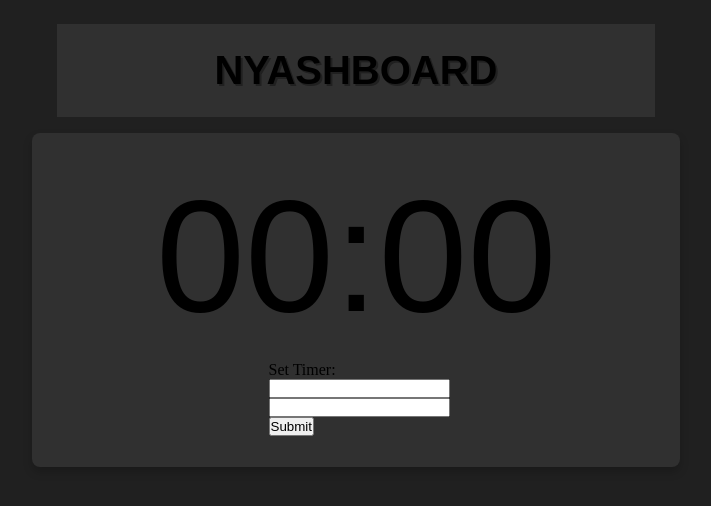
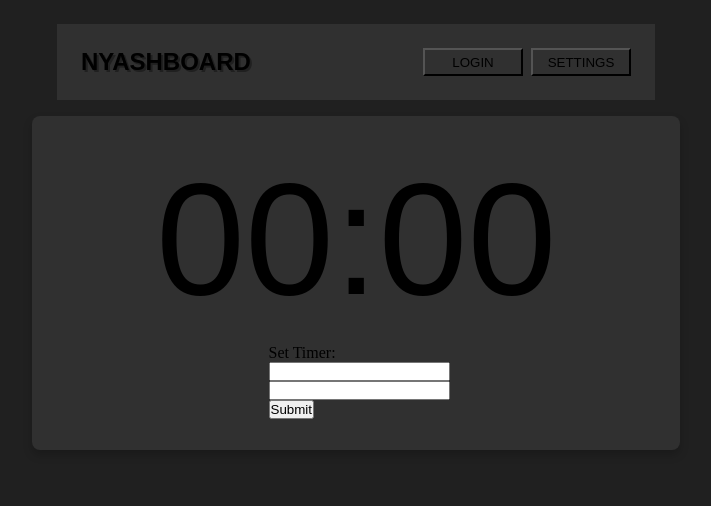
Before and after one commit to Lanubee/PomoPOC, a React (Create React App) app in the folder front-end/: page / in a window 1280 px wide. Shown: the top 506 px of the page, without its empty margins (284-995 px from the left). Built offline with nearby package versions, Linux system fonts and the light colour scheme; no server answers.

Commit message:
Add Login and Settings buttons. Move dashboard css into seperate css file.

```diff
--- a/front-end/src/App.js
+++ b/front-end/src/App.js
@@ -2,7 +2,7 @@ import React, { useState, useEffect} from 'react';
 import "./style.css";
 // import components
 import Timer from "./components/timer";
-import Dashboard from "./components/dashboard";
+import Dashboard from "./components/dashboard/dashboard";
 
 function App() {
   const [data, setdata] = useState({
--- a/front-end/src/components/dashboard.js
+++ /dev/null
@@ -1,11 +0,0 @@
-import React from 'react'
-
-function Dashboard() {
-  return (
-    <div className="dashboard">
-        <h1>NYASHBOARD</h1>
-    </div>
-  )
-}
-
-export default Dashboard
--- /dev/null
+++ b/front-end/src/components/dashboard/dashboard.css
@@ -0,0 +1,29 @@
+.dashboard {
+    /* border: solid yellow; */
+    display: flex;
+    margin: 0.5rem auto;
+    width: 550px;
+    padding: 1.5rem;
+    justify-content: flex-start;
+    background-color: #303030;
+}
+
+.dashboard h2{
+    /* border: solid red; */
+    font-family: sans-serif;
+    text-transform: uppercase;
+    color: var(--black);
+    font-size: 2 rem;
+    user-select: none;
+    text-shadow: 2px 2px #202020;
+    text-align: left;
+    cursor: pointer;
+}
+
+.dashboard button{
+    cursor: pointer;
+    text-transform: uppercase;
+    color: var(--black);
+    background-color: transparent;
+    width: 100px;
+}
--- /dev/null
+++ b/front-end/src/components/dashboard/dashboard.js
@@ -0,0 +1,14 @@
+import React from 'react';
+import "./dashboard.css";
+
+function Dashboard() {
+  return (
+    <div className="dashboard">
+        <h2>NYASHBOARD</h2>
+        <button style={{marginLeft: 'auto'}}>Login</button>
+        <button style={{marginLeft: '0.5rem'}}>Settings</button>
+    </div>
+  )
+}
+
+export default Dashboard
--- a/front-end/src/style.css
+++ b/front-end/src/style.css
@@ -13,16 +13,6 @@
 
 body {
     background-color: var(--default-color);
-}
-
-.dashboard {
-    /* border: solid yellow; */
-    display: flex;
-    margin: 0.5rem auto;
-    width: 550px;
-    padding: 1.5rem;
-    justify-content: center;
-    background-color: #303030;
 }
 
 .container {
@@ -60,12 +50,3 @@ body {
     width: 175px;
     justify-self: center;
 }
-
-.dashboard h1 {
-    font-family: sans-serif;
-    text-transform: uppercase;
-    color: var(--black);
-    font-size: 2.5rem;
-    user-select: none;
-    text-shadow: 2px 2px #202020;
-}
```
